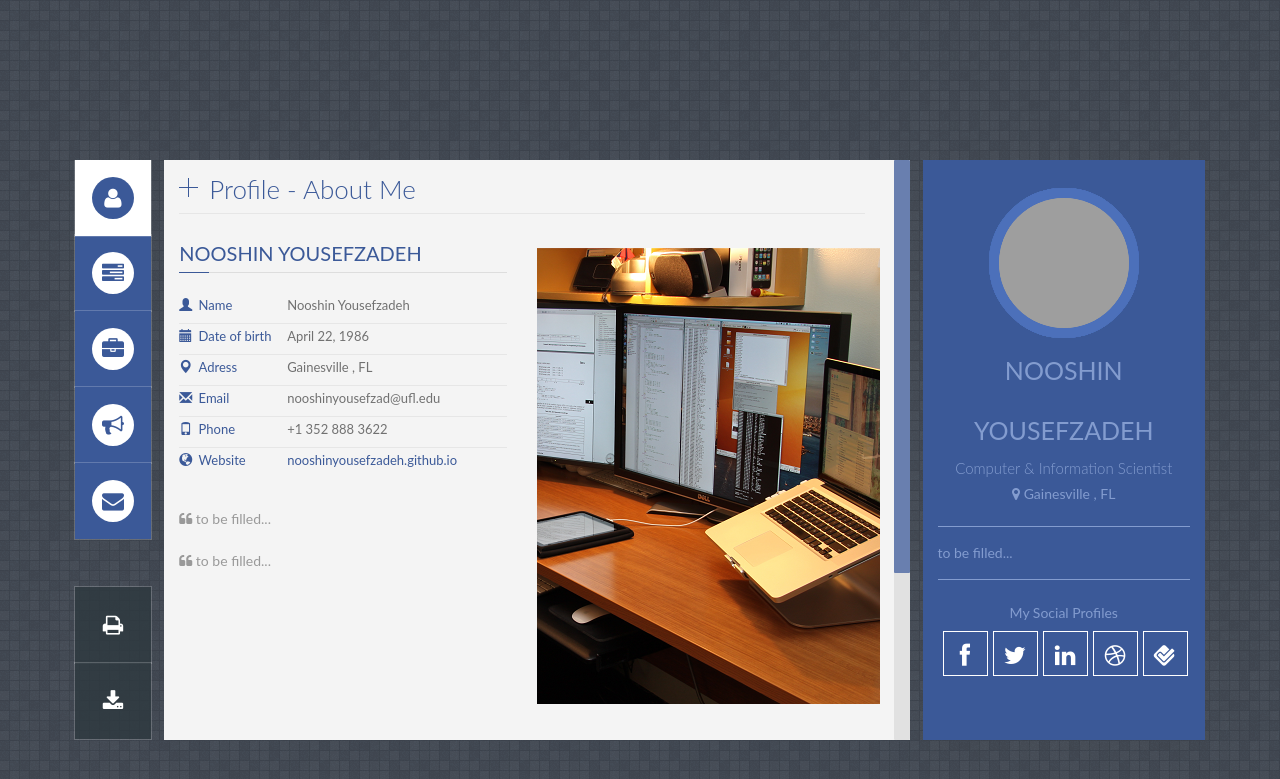
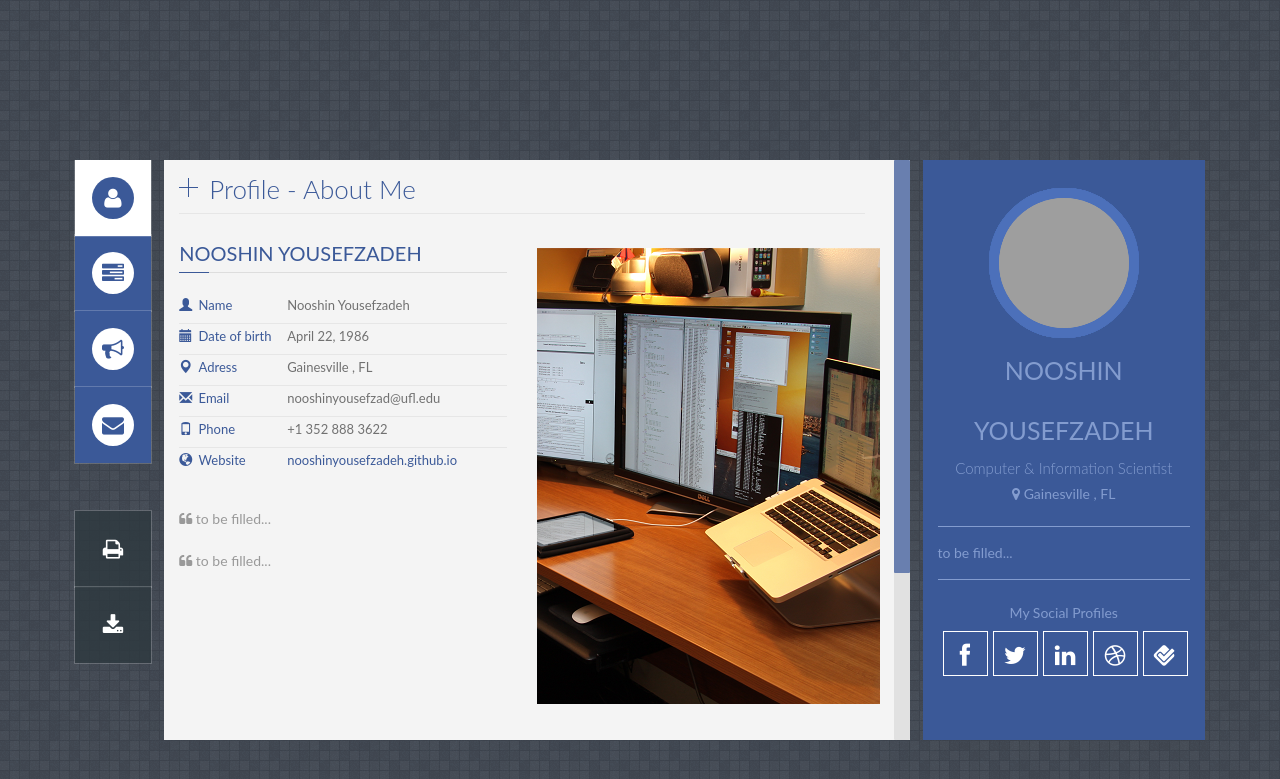
Before and after one commit to nooshinyousefzadeh/nooshinyousefzadeh.github.io, a Jekyll site: the page built from index.html, in a window 1280 px wide. Shown: the top 779 px of the page. Built offline with Jekyll 4.4.1, drawn with Linux system fonts in a browser that asks for light colours; some web fonts are replaced; grey boxes are pictures that could not be loaded.

Commit message:
Update index.html

```diff
--- a/index.html
+++ b/index.html
@@ -121,11 +121,6 @@ layout: default
             <i class="fa fa-tasks icon_menu"></i>
         </li>
 
-        <li class="tabs-portfolio hi-icon-wrap hi-icon-effect-5 hi-icon-effect-5a" data-tab-name="portfolio">
-            <span class="tite-list">portfolio</span>
-            <i class="fa fa-briefcase icon_menu"></i>
-        </li>
-
         <li class="tabs-blog hi-icon-wrap hi-icon-effect-5 hi-icon-effect-5a" data-tab-name="blog">
             <span class="tite-list">blog</span>
             <i class="fa fa-bullhorn icon_menu"></i>
@@ -149,9 +144,6 @@ layout: default
 {% include /profile.html %}
 
 {% include /cv.html %}
-
-
-{% include /portfolio.html %}
 
 
 {% include /blog.html %}
```
